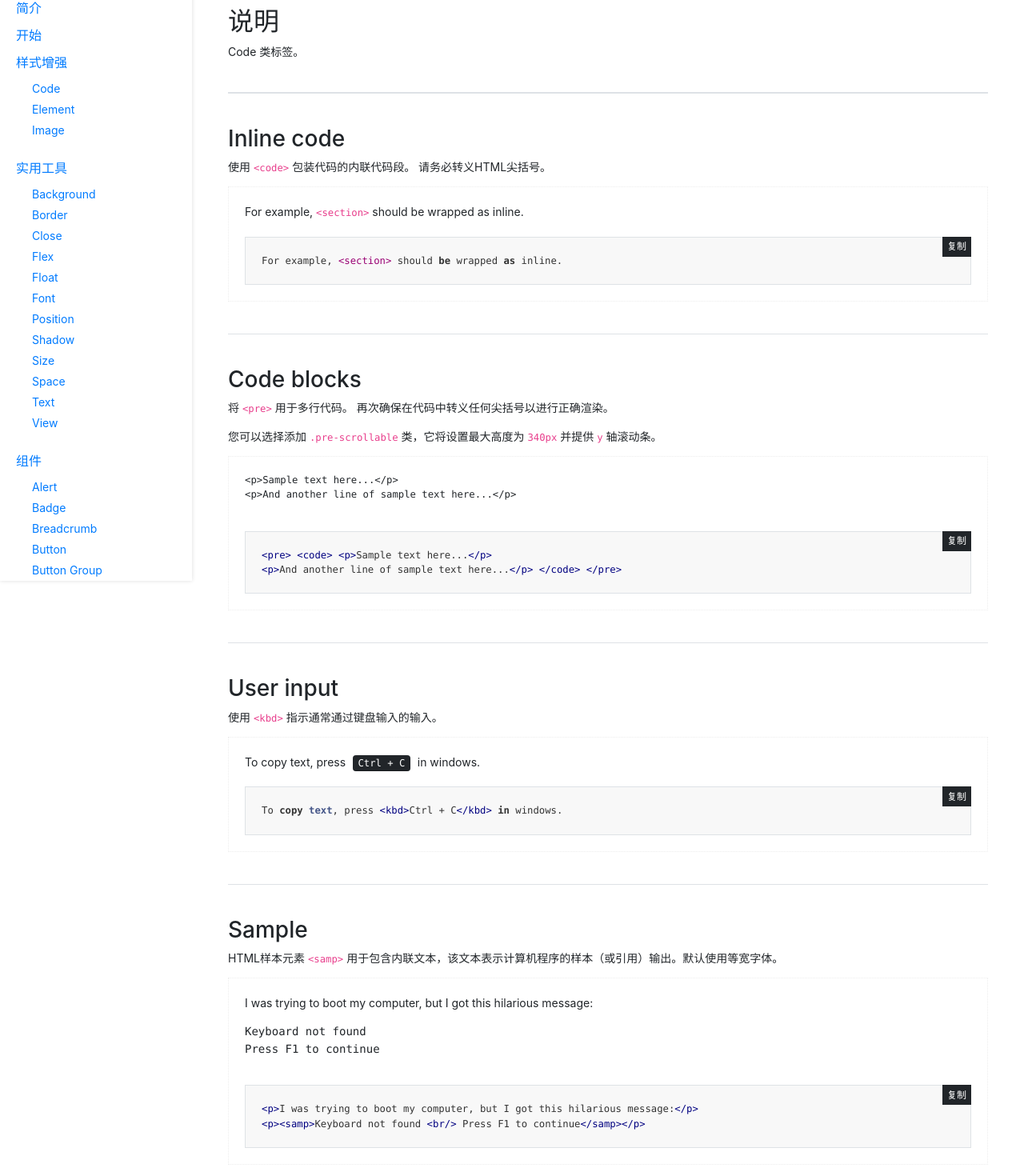
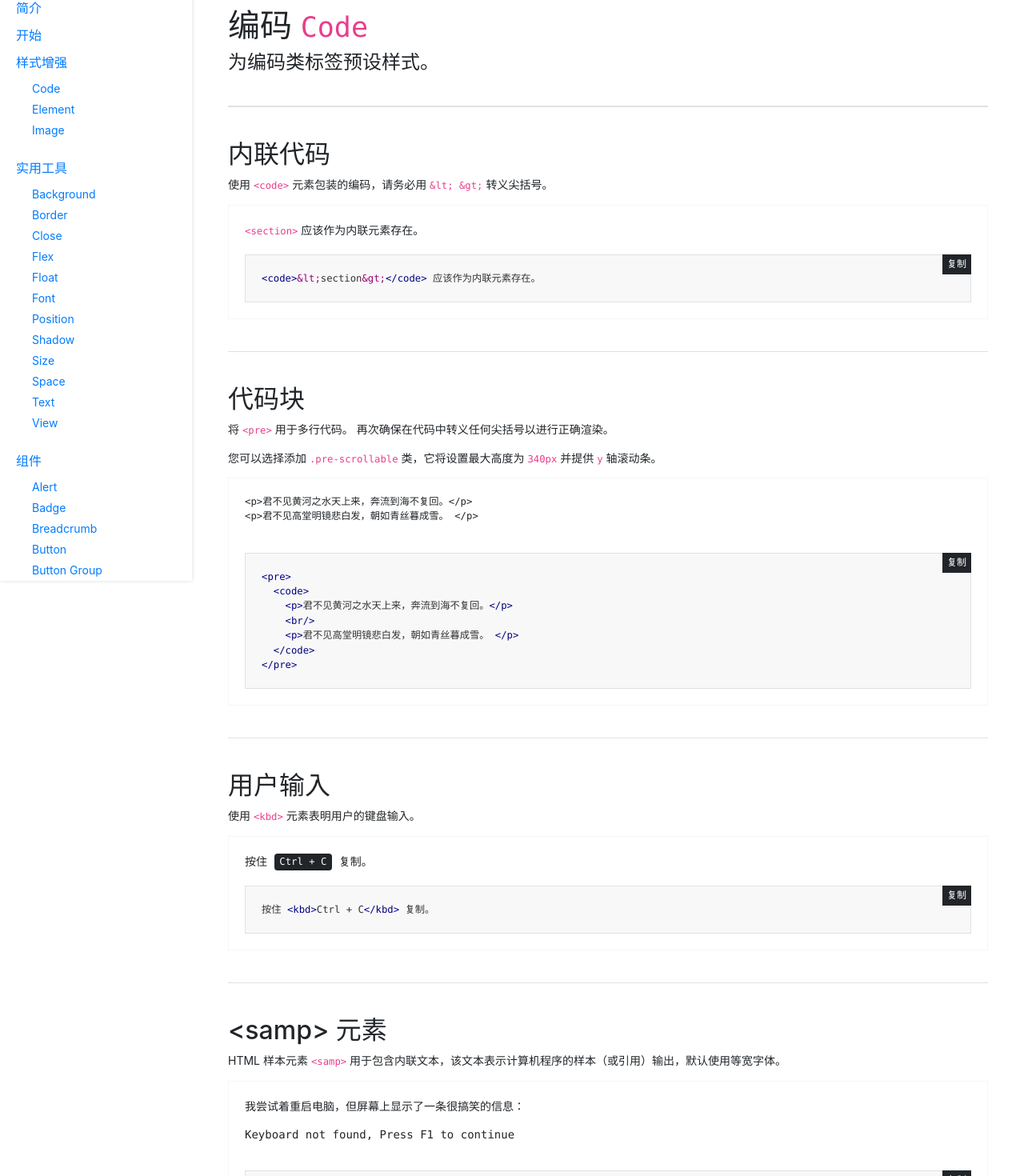
Before and after one commit to yayocn/yayocn-web, a React app: page /ricenoodle/improve/code in a window 1280 px wide. Shown: the part 74-1544 px from the top of the page at 80% size. Built offline with nearby package versions, Linux system fonts and the light colour scheme.

Commit message:
improve the highlight and code module.

```diff
--- a/src/view/component/Highlight/index.js
+++ b/src/view/component/Highlight/index.js
@@ -6,6 +6,10 @@ import 'highlight.js/styles/github.css';
 
 export default class Highlighter extends Component {
   componentDidMount() {
+    hljs.configure({
+      languages: ['xml', 'javascript', 'css']
+    });
+
     hljs.highlightBlock(this.pre);
   }
 
@@ -23,7 +27,7 @@ export default class Highlighter extends Component {
     return (
       <div className="pt-relative border">
         <pre className={classnames('p-20 m-0', className)} ref={ref => { this.pre = ref }}>
-          <code className="html border-0 bg-transparent">
+          <code>
             {this.props.children}
           </code>
         </pre>
--- a/src/view/ricenoodle/improve/Code.js
+++ b/src/view/ricenoodle/improve/Code.js
@@ -8,22 +8,38 @@ import style from '../style.scss';
 export default class Code extends Component {
 
   createCode = () => {
-    let code = ``;
-    code = `For example, <code>&lt;section&gt;</code> should be wrapped as inline.`;
+    return `<code>&lt;section&gt;</code> 应该作为内联元素存在。`;
+  }
 
-    return code;
+  createPreCode = () => {
+    return `<pre>
+  <code>
+    <p>君不见黄河之水天上来，奔流到海不复回。</p>
+    <br/>
+    <p>君不见高堂明镜悲白发，朝如青丝暮成雪。 </p>
+  </code>
+</pre>`;
+  }
+
+  createKbdCode = () => {
+    return `按住 <kbd>Ctrl + C</kbd> 复制。`;
+  }
+
+  createSampCode = () => {
+    return `<p>我尝试着重启电脑，但屏幕显示下面的信息：</p>
+<p><samp>Keyboard not found, Press F1 to continue</samp></p>`;
   }
 
   render () {
     return (
       <PageWrapper>
-        <h2>说明</h2>
-        <p>Code 类标签。</p>
+        <h1>编码 <code>Code</code></h1>
+        <h4>为编码类标签预设样式。</h4>
 
         <div className="divider divider-bold divider-lg"></div>
 
-        <h3>Inline code</h3>
-        <p>使用 <code>&lt;code&gt;</code> 包装代码的内联代码段。 请务必转义HTML尖括号。</p>
+        <h2>内联代码</h2>
+        <p>使用 <code>&lt;code&gt;</code> 元素包装的编码，请务必用 <code>&amp;lt; &amp;gt;</code> 转义尖括号。</p>
         <div className={classnames(style['util-code'])}>
           <div className="row">
             <div className="col-12">
@@ -31,13 +47,15 @@ export default class Code extends Component {
                 <div className={classnames(common['example-view'])}>
                   <div className="row">
                     <div className="col-12">
-                      For example, <code>&lt;section&gt;</code> should be wrapped as inline.
+                      <code>&lt;section&gt;</code> 应该作为内联元素存在。
                     </div>
                   </div>
                 </div>
                 <div className={classnames(common['example-code'])}>
                   <Highlight>
-                    For example, <code>&lt;section&gt;</code> should be wrapped as inline.
+                    {
+                      this.createCode()
+                    }
                   </Highlight>
                 </div>
               </div>
@@ -46,7 +64,7 @@ export default class Code extends Component {
         </div>
 
         <div className="divider divider-lg"></div>
-        <h3>Code blocks</h3>
+        <h2>代码块</h2>
         <p>将 <code>&lt;pre&gt;</code> 用于多行代码。 再次确保在代码中转义任何尖括号以进行正确渲染。</p>
         <p>您可以选择添加 <code>.pre-scrollable</code> 类，它将设置最大高度为 <code>340px</code> 并提供 <code>y</code> 轴滚动条。</p>
         <div className={classnames(style['util-code'])}>
@@ -58,9 +76,9 @@ export default class Code extends Component {
                     <div className="col-12">
                       <pre>
                         <code>
-                          &lt;p&gt;Sample text here...&lt;/p&gt;
+                          &lt;p&gt;君不见黄河之水天上来，奔流到海不复回。&lt;/p&gt;
                           <br/>
-&lt;p&gt;And another line of sample text here...&lt;/p&gt;
+&lt;p&gt;君不见高堂明镜悲白发，朝如青丝暮成雪。 &lt;/p&gt;
                         </code>
                       </pre>
                     </div>
@@ -68,13 +86,9 @@ export default class Code extends Component {
                 </div>
                 <div className={classnames(common['example-code'])}>
                   <Highlight>
-                    &lt;pre&gt;
-                        &lt;code&gt;
-                          &lt;p&gt;Sample text here...&lt;/p&gt;
-                    <br/>
-                          &lt;p&gt;And another line of sample text here...&lt;/p&gt;
-                        &lt;/code&gt;
-                      &lt;/pre&gt;
+                    {
+                      this.createPreCode()
+                    }
                   </Highlight>
                 </div>
               </div>
@@ -83,8 +97,8 @@ export default class Code extends Component {
         </div>
 
         <div className="divider divider-lg"></div>
-        <h3>User input</h3>
-        <p>使用 <code>&lt;kbd&gt;</code> 指示通常通过键盘输入的输入。</p>
+        <h2>用户输入</h2>
+        <p>使用 <code>&lt;kbd&gt;</code> 元素表明用户的键盘输入。</p>
         <div className={classnames(style['util-code'])}>
           <div className="row">
             <div className="col-12">
@@ -92,13 +106,15 @@ export default class Code extends Component {
                 <div className={classnames(common['example-view'])}>
                   <div className="row">
                     <div className="col-12">
-                      To copy text, press <kbd>Ctrl + C</kbd> in windows.
+                      按住 <kbd>Ctrl + C</kbd> 复制。
                     </div>
                   </div>
                 </div>
                 <div className={classnames(common['example-code'])}>
                   <Highlight>
-                    To copy text, press &lt;kbd&gt;Ctrl + C&lt;/kbd&gt; in windows.
+                    {
+                      this.createKbdCode()
+                    }
                   </Highlight>
                 </div>
               </div>
@@ -107,8 +123,8 @@ export default class Code extends Component {
         </div>
 
         <div className="divider divider-lg"></div>
-        <h3>Sample</h3>
-        <p>HTML样本元素 <code>&lt;samp&gt;</code> 用于包含内联文本，该文本表示计算机程序的样本（或引用）输出。默认使用等宽字体。</p>
+        <h2>&lt;samp&gt; 元素</h2>
+        <p>HTML 样本元素 <code>&lt;samp&gt;</code> 用于包含内联文本，该文本表示计算机程序的样本（或引用）输出，默认使用等宽字体。</p>
         <div className={classnames(style['util-code'])}>
           <div className="row">
             <div className="col-12">
@@ -116,16 +132,16 @@ export default class Code extends Component {
                 <div className={classnames(common['example-view'])}>
                   <div className="row">
                     <div className="col-12">
-                      <p>I was trying to boot my computer, but I got this hilarious message:</p>
-                      <p><samp>Keyboard not found <br/> Press F1 to continue</samp></p>
+                      <p>我尝试着重启电脑，但屏幕上显示了一条很搞笑的信息：</p>
+                      <p><samp>Keyboard not found, Press F1 to continue</samp></p>
                     </div>
                   </div>
                 </div>
                 <div className={classnames(common['example-code'])}>
                   <Highlight>
-                    &lt;p&gt;I was trying to boot my computer, but I got this hilarious message:&lt;/p&gt;
-                    <br/>
-                    &lt;p&gt;&lt;samp&gt;Keyboard not found &lt;br/&gt; Press F1 to continue&lt;/samp&gt;&lt;/p&gt;
+                    {
+                      this.createSampCode()
+                    }
                   </Highlight>
                 </div>
               </div>
```
